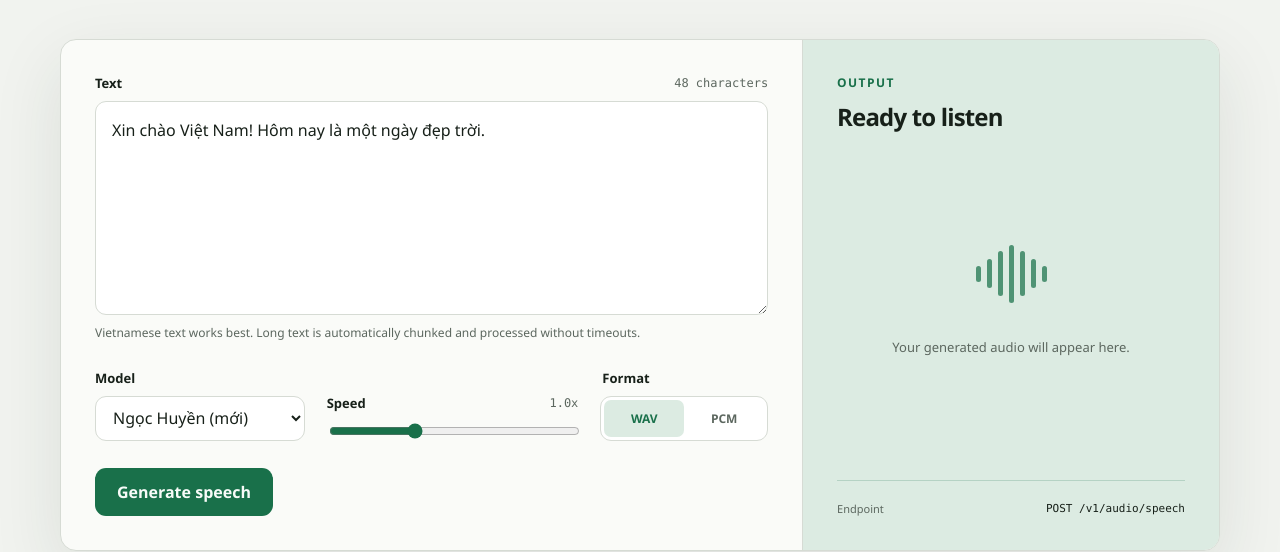
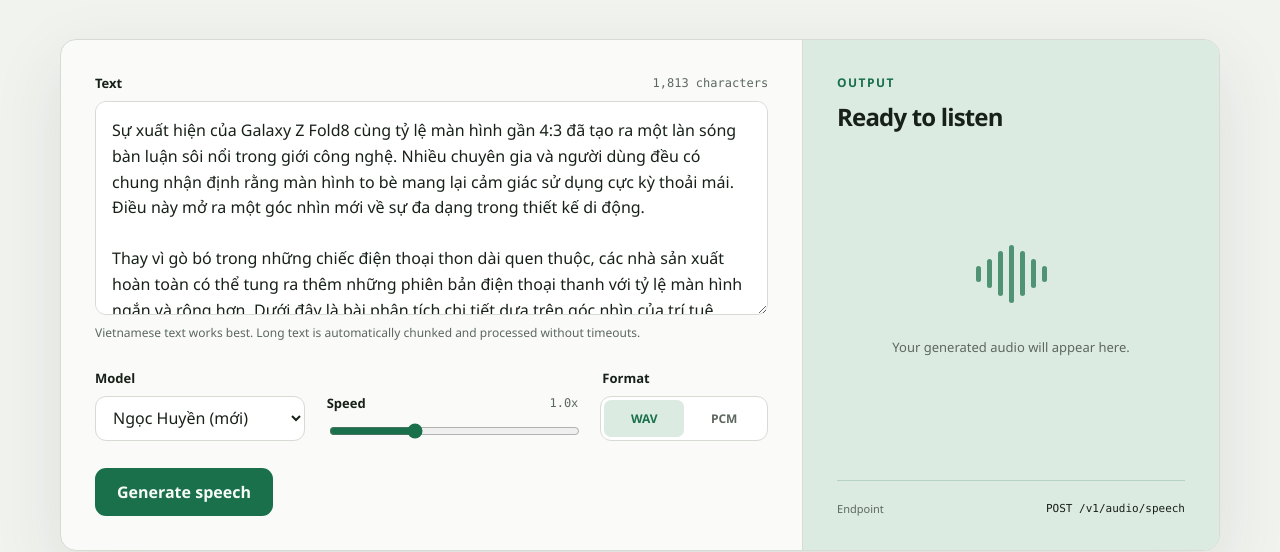
Before and after one commit to dhhieu113pro/hiiu-tts, a website: page public/index.html in a window 1280 px wide. Shown: the part 286-838 px from the top of the page. Drawn offline with Linux system fonts and the light colour scheme; no server answers.

Commit message:
Update default form textarea text to the long screen ratio analysis text

```diff
--- a/public/index.html
+++ b/public/index.html
@@ -51,7 +51,16 @@
               <label for="input">Text</label>
               <span id="character-count">0 characters</span>
             </div>
-            <textarea id="input" name="input" rows="7" required>Xin chào Việt Nam! Hôm nay là một ngày đẹp trời.</textarea>
+            <textarea id="input" name="input" rows="7" required>Sự xuất hiện của Galaxy Z Fold8 cùng tỷ lệ màn hình gần 4:3 đã tạo ra một làn sóng bàn luận sôi nổi trong giới công nghệ. Nhiều chuyên gia và người dùng đều có chung nhận định rằng màn hình to bè mang lại cảm giác sử dụng cực kỳ thoải mái. Điều này mở ra một góc nhìn mới về sự đa dạng trong thiết kế di động.
+
+Thay vì gò bó trong những chiếc điện thoại thon dài quen thuộc, các nhà sản xuất hoàn toàn có thể tung ra thêm những phiên bản điện thoại thanh với tỷ lệ màn hình ngắn và rộng hơn. Dưới đây là bài phân tích chi tiết dựa trên góc nhìn của trí tuệ nhân tạo (AI) về xu hướng thiết kế đầy tiềm năng này.
+
+Hành trình "dài hóa" của thế giới smartphone
+Để dự đoán chính xác về tương lai, AI đề xuất chúng ta cần nhìn lại cách các chuẩn màn hình đã thay đổi trong gần hai thập kỷ qua. Thế hệ iPhone đầu tiên ra mắt với tỷ lệ 3:2. Kích thước này mang đến sự nhỏ gọn vừa vặn trong lòng bàn tay. Các đối thủ cùng thời như dòng Galaxy S thế hệ đầu tiên cũng lựa chọn chuẩn 5:3 (hay 15:9). Những tỷ lệ này cung cấp không gian hiển thị khá cân đối giữa chiều ngang và chiều dọc.
+
+Giai đoạn tiếp theo chứng kiến sự bùng nổ của nội dung đa phương tiện. Các hãng điện thoại đồng loạt chuyển sang tỷ lệ 16:9 nhằm tối ưu hóa trải nghiệm xem YouTube hay các nền tảng phát video khác. Điều này giúp khung hình vừa khít và hạn chế tối đa viền đen.
+
+Cuộc chạy đua thiết kế viền mỏng sau đó đã đẩy tỷ lệ này lên mức 18:9, 19.5:9 và hiện tại phổ biến ở mức 20:9 hoặc 21:9. Sự kéo dài này giải quyết bài toán cốt lõi của các nhà sản xuất. Họ có thể nhồi nhét một diện tích màn hình khổng lồ lên tới gần 7 inch vào một thiết bị. Bề ngang của máy vẫn được giữ đủ hẹp để người dùng cầm nắm an toàn bằng một tay. Thêm vào đó, màn hình dài cực kỳ phù hợp với thói quen cuộn dọc liên tục khi chúng ta lướt mạng xã hội hay đọc tin tức.</textarea>
             <p class="helper">Vietnamese text works best. Long text is automatically chunked and processed without timeouts.</p>
           </div>
 
```
